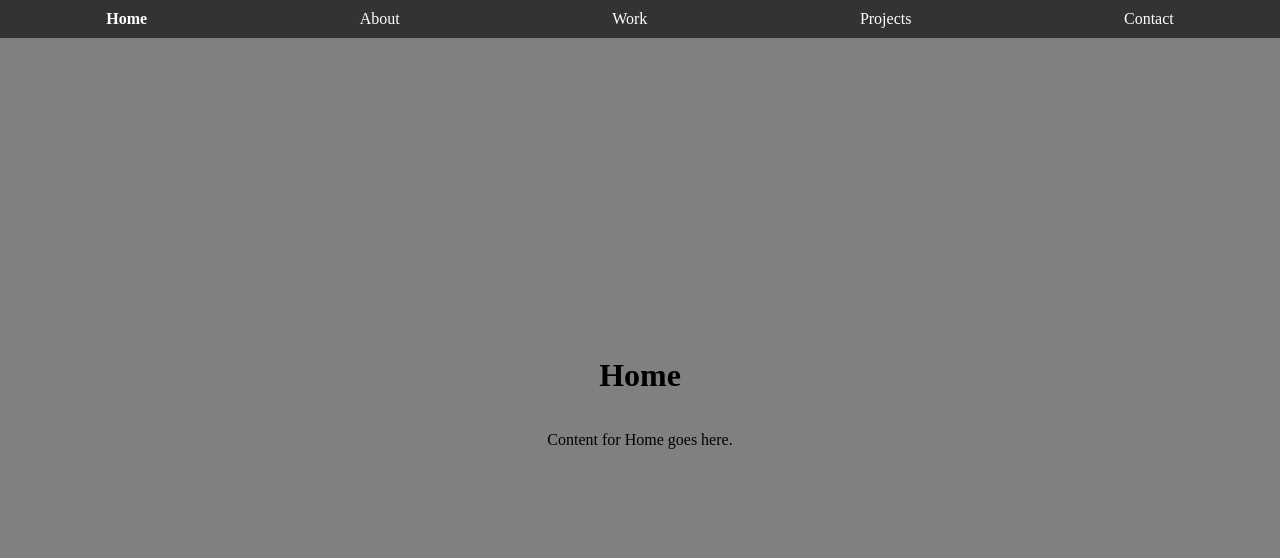
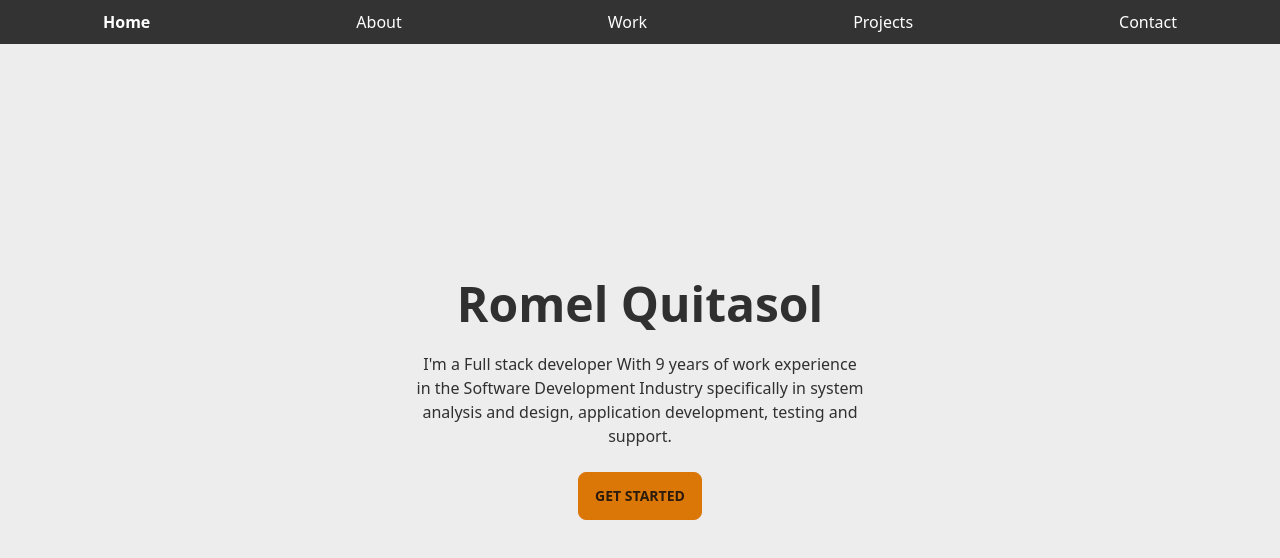
Before and after one commit to rquitasol/portfolio, a React (Create React App) app: page / in a window 1280 px wide. Shown: the top 558 px of the page. Built offline with nearby package versions, Linux system fonts and the light colour scheme.

Commit message:
Added tailwind/daisyui
Added tailwind and daisyui. Fixed components of each section. Updated animation on scrolling

```diff
--- a/package.json
+++ b/package.json
@@ -34,5 +34,8 @@
       "last 1 firefox version",
       "last 1 safari version"
     ]
+  },
+  "devDependencies": {
+    "daisyui": "^3.7.7"
   }
 }
--- a/src/App.js
+++ b/src/App.js
@@ -13,7 +13,7 @@ const App = () => {
 
   const numSections = 5;
   const sectionHeight = 100;
-  const scrollDelay = 1000;
+  const scrollDelay = 500;
   let touchStartY;
 
   const sections = [
@@ -73,7 +73,6 @@ const App = () => {
   const sectionStyles = {
     height: `${numSections * sectionHeight}vh`,
     transform: `translateY(-${activeSection * sectionHeight}vh)`,
-    transition: "transform 0.55s ease-in-out",
     overflowY: "hidden",
   };
 
--- a/src/components/About.js
+++ b/src/components/About.js
@@ -1,21 +1,25 @@
 import React from "react";
 
 const About = () => {
-  const divStyle = {
-    textAlign: "center", // Center align text
-    backgroundColor: "red", // Background color
-    height: "100vh", // Set height to 100vh for full viewport height
-    width: "100%", // Set width to 100% for full viewport width
-    display: "flex",
-    flexDirection: "column",
-    justifyContent: "center",
-    alignItems: "center",
-  };
-
   return (
-    <div style={divStyle}>
-      <h1>About</h1>
-      <p>Content for About goes here.</p>
+    <div className="section">
+      <div className="hero min-h-screen bg-primary">
+        <div className="hero-content flex-col lg:flex-row">
+          <img
+            src="/images/stock/photo-1635805737707-575885ab0820.jpg"
+            className="max-w-sm rounded-lg shadow-2xl"
+          />
+          <div>
+            <h1 className="text-5xl font-bold">About!</h1>
+            <p className="py-6">
+              Provident cupiditate voluptatem et in. Quaerat fugiat ut assumenda
+              excepturi exercitationem quasi. In deleniti eaque aut repudiandae
+              et a id nisi.
+            </p>
+            <button className="btn btn-primary">Get Started</button>
+          </div>
+        </div>
+      </div>
     </div>
   );
 };
--- a/src/components/Contact.js
+++ b/src/components/Contact.js
@@ -1,21 +1,52 @@
 import React from "react";
 
 const Contact = () => {
-  const divStyle = {
-    textAlign: "center", // Center align text
-    backgroundColor: "blue", // Background color
-    height: "100vh", // Set height to 100vh for full viewport height
-    width: "100%", // Set width to 100% for full viewport width
-    display: "flex",
-    flexDirection: "column",
-    justifyContent: "center",
-    alignItems: "center",
-  };
-
   return (
-    <div style={divStyle}>
-      <h1>Contact</h1>
-      <p>Content for Contact goes here.</p>
+    <div className="section">
+      <div className="hero min-h-screen bg-accent">
+        <div className="hero-content flex-col lg:flex-row-reverse">
+          <div className="text-center lg:text-left">
+            <h1 className="text-5xl font-bold">Contact me!</h1>
+            <p className="py-6">
+              Provident cupiditate voluptatem et in. Quaerat fugiat ut assumenda
+              excepturi exercitationem quasi. In deleniti eaque aut repudiandae
+              et a id nisi.
+            </p>
+          </div>
+          <div className="card flex-shrink-0 w-full max-w-sm shadow-2xl bg-base-100">
+            <div className="card-body">
+              <div className="form-control">
+                <label className="label">
+                  <span className="label-text">Email</span>
+                </label>
+                <input
+                  type="text"
+                  placeholder="email"
+                  className="input input-bordered"
+                />
+              </div>
+              <div className="form-control">
+                <label className="label">
+                  <span className="label-text">Password</span>
+                </label>
+                <input
+                  type="text"
+                  placeholder="password"
+                  className="input input-bordered"
+                />
+                <label className="label">
+                  <a href="#" className="label-text-alt link link-hover">
+                    Forgot password?
+                  </a>
+                </label>
+              </div>
+              <div className="form-control mt-6">
+                <button className="btn btn-primary">Login</button>
+              </div>
+            </div>
+          </div>
+        </div>
+      </div>
     </div>
   );
 };
--- a/src/components/Home.js
+++ b/src/components/Home.js
@@ -1,21 +1,21 @@
 import React from "react";
 
 const Home = () => {
-  const divStyle = {
-    textAlign: "center", // Center align text
-    backgroundColor: "gray", // Background color
-    height: "100vh", // Set height to 100vh for full viewport height
-    width: "100%", // Set width to 100% for full viewport width
-    display: "flex",
-    flexDirection: "column",
-    justifyContent: "center",
-    alignItems: "center",
-  };
-
   return (
-    <div style={divStyle}>
-      <h1>Home</h1>
-      <p>Content for Home goes here.</p>
+    <div className="section">
+      <div className="hero min-h-screen bg-base-200">
+        <div className="hero-content text-center">
+          <div className="max-w-md">
+            <h1 className="text-5xl font-bold">Romel Quitasol</h1>
+            <p className="py-6">
+              I'm a Full stack developer With 9 years of work experience in the
+              Software Development Industry specifically in system analysis and
+              design, application development, testing and support.
+            </p>
+            <button className="btn btn-primary">Get Started</button>
+          </div>
+        </div>
+      </div>
     </div>
   );
 };
--- a/src/components/Projects.js
+++ b/src/components/Projects.js
@@ -1,21 +1,28 @@
 import React from "react";
 
 const Projects = () => {
-  const divStyle = {
-    textAlign: "center", // Center align text
-    backgroundColor: "orange", // Background color
-    height: "100vh", // Set height to 100vh for full viewport height
-    width: "100%", // Set width to 100% for full viewport width
-    display: "flex",
-    flexDirection: "column",
-    justifyContent: "center",
-    alignItems: "center",
-  };
-
   return (
-    <div style={divStyle}>
-      <h1>Projects</h1>
-      <p>Content for Projects goes here.</p>
+    <div className="section">
+      <div
+        className="hero min-h-screen"
+        style={{
+          backgroundImage:
+            "url(https://daisyui.com/images/stock/photo-1507358522600-9f71e620c44e.jpg)",
+        }}
+      >
+        <div className="hero-overlay bg-opacity-60"></div>
+        <div className="hero-content text-center text-neutral-content">
+          <div className="max-w-md">
+            <h1 className="mb-5 text-5xl font-bold">Future Projects</h1>
+            <p className="mb-5">
+              Provident cupiditate voluptatem et in. Quaerat fugiat ut assumenda
+              excepturi exercitationem quasi. In deleniti eaque aut repudiandae
+              et a id nisi.
+            </p>
+            <button className="btn btn-primary">Get Started</button>
+          </div>
+        </div>
+      </div>
     </div>
   );
 };
--- a/src/components/Work.js
+++ b/src/components/Work.js
@@ -1,21 +1,25 @@
 import React from "react";
 
 const Work = () => {
-  const divStyle = {
-    textAlign: "center", // Center align text
-    backgroundColor: "green", // Background color
-    height: "100vh", // Set height to 100vh for full viewport height
-    width: "100%", // Set width to 100% for full viewport width
-    display: "flex",
-    flexDirection: "column",
-    justifyContent: "center",
-    alignItems: "center",
-  };
-
   return (
-    <div style={divStyle}>
-      <h1>Work</h1>
-      <p>Content for Work goes here.</p>
+    <div className="section">
+      <div className="hero min-h-screen bg-secondary">
+        <div className="hero-content flex-col lg:flex-row-reverse">
+          <img
+            src="/images/stock/photo-1635805737707-575885ab0820.jpg"
+            className="max-w-sm rounded-lg shadow-2xl"
+          />
+          <div>
+            <h1 className="text-5xl font-bold">Work Experience!</h1>
+            <p className="py-6">
+              Provident cupiditate voluptatem et in. Quaerat fugiat ut assumenda
+              excepturi exercitationem quasi. In deleniti eaque aut repudiandae
+              et a id nisi.
+            </p>
+            <button className="btn btn-primary">Get Started</button>
+          </div>
+        </div>
+      </div>
     </div>
   );
 };
--- a/src/index.css
+++ b/src/index.css
@@ -1,4 +1,8 @@
 /* App.css */
+@tailwind base;
+@tailwind components;
+@tailwind utilities;
+
 body,
 html {
   margin: 0;
@@ -7,25 +11,15 @@ html {
   overflow: hidden;
 }
 
-.app {
-  width: 100%;
-  height: 100%;
-  overflow: hidden;
-}
-
 .sections {
   display: flex;
   flex-direction: column;
-  transition: transform 0.5s ease-in-out;
-  height: 400%; /* Adjust this value based on the number of sections (e.g., 100% for 4 sections) */
+  transition: transform 0.55s ease-in-out;
+  height: 500%;
 }
 
 .section {
   display: flex;
-  justify-content: center;
-  align-items: center;
-  height: 100%;
   min-height: 100vh;
-  background-color: #fff; /* Adjust the background color as needed */
-  font-size: 24px; /* Adjust the font size as needed */
+  flex-direction: column;
 }
--- /dev/null
+++ b/tailwind.config.js
@@ -0,0 +1,25 @@
+/** @type {import('tailwindcss').Config} */
+module.exports = {
+  content: ["./src/**/*.{js,jsx,ts,tsx}"],
+  theme: {
+    extend: {},
+  },
+  daisyui: {
+    themes: [
+      {
+        mytheme: {
+          primary: "#d97706",
+          secondary: "#fbbf24",
+          accent: "#fde68a",
+          neutral: "#2b3440",
+          "base-100": "#ffffff",
+          info: "#3abff8",
+          success: "#36d399",
+          warning: "#fbbd23",
+          error: "#f87272",
+        },
+      },
+    ],
+  },
+  plugins: [require("daisyui")],
+};
```
Also changed, not shown: 1 other file (tests, documents, lock files or other folders).
